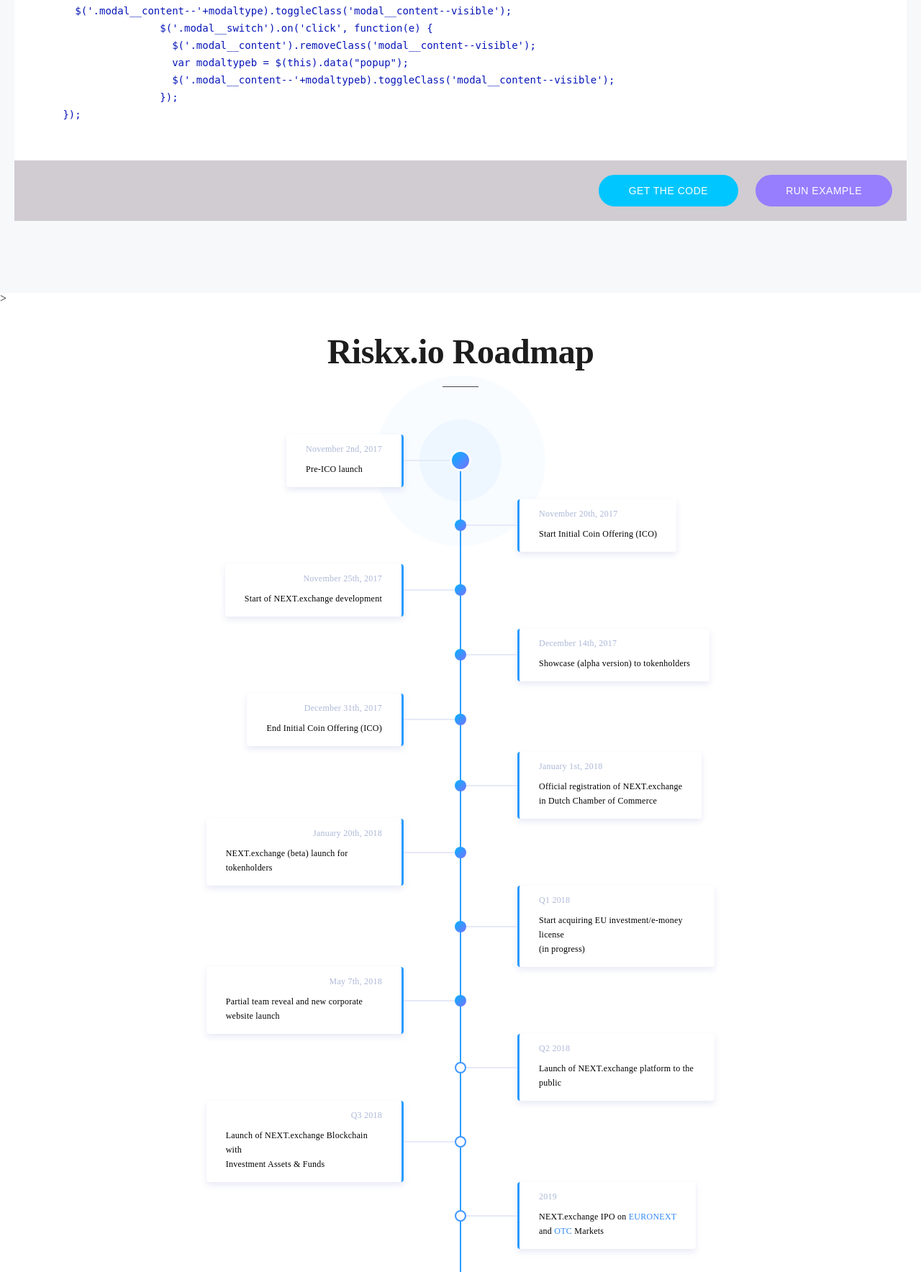
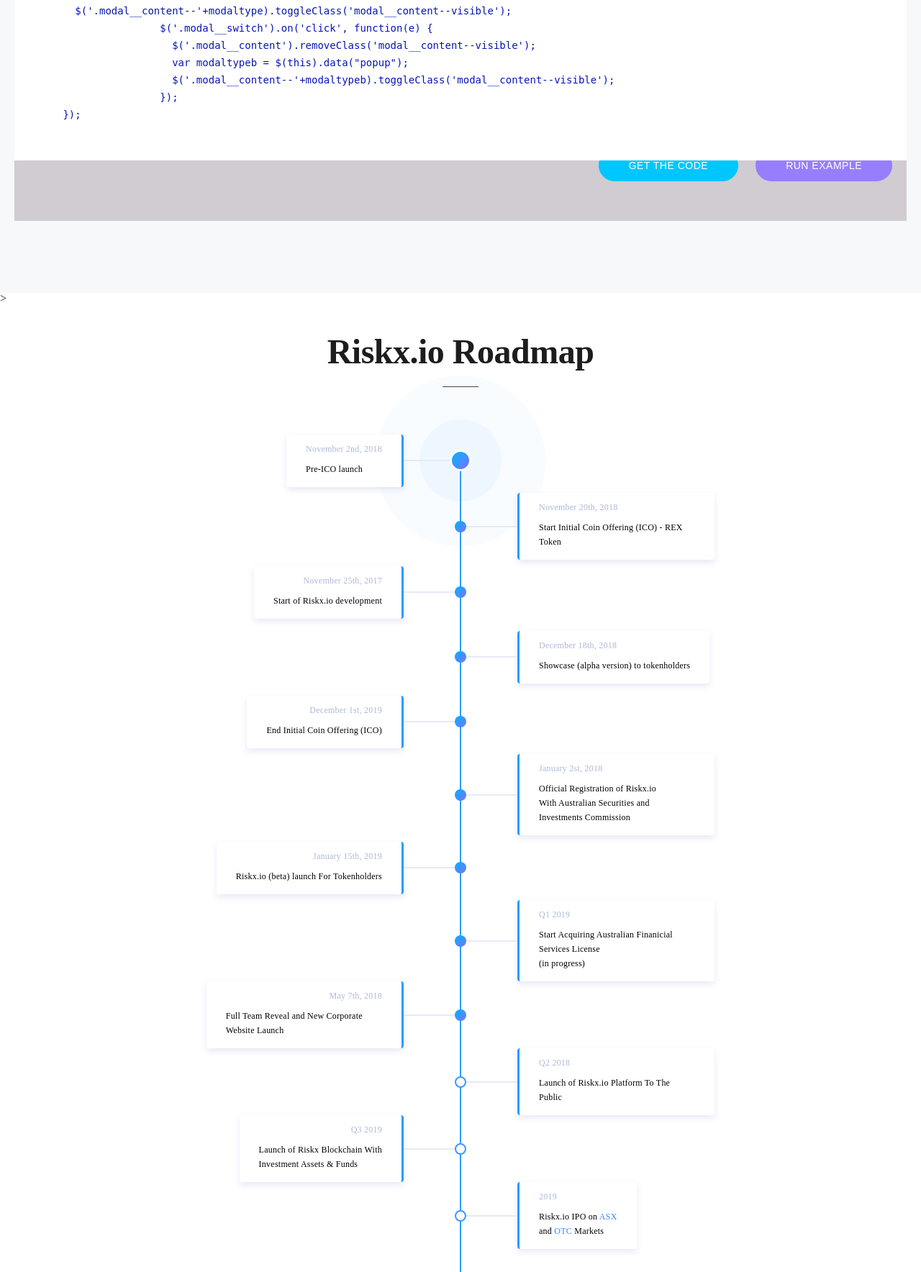
Before and after one commit to hotsiam/Riskx.io, a Django app: template swaps/templates/swaps/home.html in a window 1280 px wide. Shown: the part 2440-4208 px from the top of the page at 72% size. Run offline with Django 3.2, Linux system fonts and the light colour scheme; the template is opened without the code that fills it, so the values that code supplies are empty; some web fonts are replaced.

Commit message:
style adjustments

```diff
--- a/rex/settings.py
+++ b/rex/settings.py
@@ -25,7 +25,7 @@
 # SECURITY WARNING: don't run with debug turned on in production!
 DEBUG = True
 
-ALLOWED_HOSTS = ['139.59.179.88']
+ALLOWED_HOSTS = ['139.59.179.88', '127.0.0.1']
 
 
 # Application definition
--- a/rex/static/style.css
+++ b/rex/static/style.css
@@ -713,6 +713,7 @@
 /*  6. BUTTONS	 			 */
 /*===============================================*/
  .btn{
+ 	position:relative;
 	padding:12px 40px;
 	margin:0 20px 0 0;
 	font-size:14px;
@@ -724,6 +725,7 @@
 	-webkit-transition: all 0.3s ease;
 	-moz-transition: all 0.3s ease;
 	transition: all 0.3s ease;
+	top:-35px;
  }
   .btn:hover{
 	  cursor:pointer;
@@ -839,11 +841,11 @@
 	text-align:left;
 }
 .intro__title{
-	width:700px;
+	width:500px;
 	position: relative;
     top: 20px;
 	padding:0 0 15px 0;
-	font-size:20px;
+	font-size:1px;
 	line-height:60px;
 	letter-spacing:1px;
 	font-weight:650;
@@ -856,12 +858,14 @@
 	display:block;
 	float:left;
 	padding:0 10px 0 0;
+	font-size:40px;
 }
 .intro__title__words-animation{
 	position:relative;
 	width:700px;
 	float:left;
 	letter-spacing:-1px;
+	font-size:40px;
 }
 .word {
   position: absolute;
@@ -891,9 +895,9 @@
 }
 .intro__subtitle{
 	position: relative;
-    top: 100px;
+    top: 90px;
 	padding:0 0 40px 0;
-	font-size:15px;
+	font-size:14px;
 	line-height:34px;
 	letter-spacing:0.4px;
 	clear:both;
@@ -953,6 +957,8 @@
     -ms-animation-fill-mode: both;
     -o-animation-fill-mode: both;
     animation-fill-mode: both;
+    position:relative;
+    top:-60px;
 }
 @keyframes slideInFromRight {
   0% {
--- a/swaps/templates/swaps/home.html
+++ b/swaps/templates/swaps/home.html
@@ -55,7 +55,7 @@
 							<span class="intro__title--word-animated word">Income</span>
 						</div>
 					</div>
-					<div class="intro__subtitle">Join us an and customise intuitive derivative contracts that you can deploy on the Riskx.io blockchain. Is the interest expense on your credit card too high? Or maybe you're a large multinational wanting to reduce your exposure to LIBOR? Use the Riskx.io platform to hedge against any type of risk exposure.</div>
+					<div class="intro__subtitle">Join us an and customise derivative smart contracts that you can deploy on the Riskx.io blockchain, using a simple and intuitive user interface. Is the interest on your credit card too high? Or maybe you're a large multinational wanting to reduce exposure to LIBOR? Use the Riskx.io platform to hedge against a range of risk exposures.</div>
 					<div class="intro__buttons intro__buttons--left">
 						<a href="{% static 'home.html' %}" class="btn btn--blue-bg btn--play modal-toggle" data-openpopup="animation">WATCH DEMO</a>
 						<a href="{% static 'home.html' %}" class="btn btn--red-bg">Read Whitepaper</a>
@@ -262,7 +262,7 @@
 	                    <div class="list-years1__over">
 	                        <div class="list-years1__vertical">
 	                            <div class="list-years1__block">
-	                                <div class="list-years1__date">November 2nd, 2017</div>
+	                                <div class="list-years1__date">November 2nd, 2018</div>
 	                                <p>Pre-ICO launch</p>
 	                            </div>
 	                        </div>
@@ -274,8 +274,8 @@
 	                    <div class="list-years1__over">
 	                        <div class="list-years1__vertical">
 	                            <div class="list-years1__block">
-	                                <div class="list-years1__date">November 20th, 2017</div>
-	                                <p>Start Initial Coin Offering (ICO)</p>
+	                                <div class="list-years1__date">November 20th, 2018</div>
+	                                <p>Start Initial Coin Offering (ICO) - REX Token</p>
 	                            </div>
 	                        </div>
 	                    </div>
@@ -287,7 +287,7 @@
 	                        <div class="list-years1__vertical">
 	                            <div class="list-years1__block">
 	                                <div class="list-years1__date">November 25th, 2017</div>
-	                                <p>Start of NEXT.exchange development</p>
+	                                <p>Start of Riskx.io development</p>
 	                            </div>
 	                        </div>
 	                    </div>
@@ -298,7 +298,7 @@
 	                    <div class="list-years1__over">
 	                        <div class="list-years1__vertical">
 	                            <div class="list-years1__block">
-	                                <div class="list-years1__date">December 14th, 2017</div>
+	                                <div class="list-years1__date">December 18th, 2018</div>
 	                                <p>Showcase (alpha version) to tokenholders</p>
 	                            </div>
 	                        </div>
@@ -310,7 +310,7 @@
 	                    <div class="list-years1__over">
 	                        <div class="list-years1__vertical">
 	                            <div class="list-years1__block">
-	                                <div class="list-years1__date">December 31th, 2017</div>
+	                                <div class="list-years1__date">December 1st, 2019</div>
 	                                <p>End Initial Coin Offering (ICO)</p>
 	                            </div>
 	                        </div>
@@ -322,8 +322,8 @@
 	                    <div class="list-years1__over">
 	                        <div class="list-years1__vertical">
 	                            <div class="list-years1__block">
-	                                <div class="list-years1__date">January 1st, 2018</div>
-	                                <p>Official registration of NEXT.exchange <br>in Dutch Chamber of Commerce</p>
+	                                <div class="list-years1__date">January 2st, 2018</div>
+	                                <p>Official Registration of Riskx.io <br>With Australian Securities and Investments Commission</p>
 	                            </div>
 	                        </div>
 	                    </div>
@@ -334,8 +334,8 @@
 	                    <div class="list-years1__over">
 	                        <div class="list-years1__vertical">
 	                            <div class="list-years1__block">
-	                                <div class="list-years1__date">January 20th, 2018</div>
-	                                <p>NEXT.exchange (beta) launch for tokenholders</p>
+	                                <div class="list-years1__date">January 15th, 2019</div>
+	                                <p>Riskx.io (beta) launch For Tokenholders</p>
 	                            </div>
 	                        </div>
 	                    </div>
@@ -346,8 +346,8 @@
 	                    <div class="list-years1__over">
 	                        <div class="list-years1__vertical">
 	                            <div class="list-years1__block">
-	                                <div class="list-years1__date">Q1 2018</div>
-	                                <p>Start acquiring EU investment/e-money license <br>(in progress)</p>
+	                                <div class="list-years1__date">Q1 2019</div>
+	                                <p>Start Acquiring Australian Finanicial Services License <br>(in progress)</p>
 	                            </div>
 	                        </div>
 	                    </div>
@@ -359,7 +359,7 @@
 	                        <div class="list-years1__vertical">
 	                            <div class="list-years1__block">
 	                                <div class="list-years1__date">May 7th, 2018</div>
-	                                <p>Partial team reveal and new corporate website launch</p>
+	                                <p>Full Team Reveal and New Corporate Website Launch</p>
 	                            </div>
 	                        </div>
 	                    </div>
@@ -371,7 +371,7 @@
 	                        <div class="list-years1__vertical">
 	                            <div class="list-years1__block">
 	                                <div class="list-years1__date">Q2 2018</div>
-	                                <p>Launch of NEXT.exchange platform to the public</p>
+	                                <p>Launch of Riskx.io Platform To The Public</p>
 	                            </div>
 	                        </div>
 	                    </div>
@@ -382,8 +382,8 @@
 	                    <div class="list-years1__over">
 	                        <div class="list-years1__vertical">
 	                            <div class="list-years1__block">
-	                                <div class="list-years1__date">Q3 2018</div>
-	                                <p>Launch of NEXT.exchange Blockchain with <br>Investment Assets & Funds</p>
+	                                <div class="list-years1__date">Q3 2019</div>
+	                                <p>Launch of Riskx Blockchain With <br>Investment Assets & Funds</p>
 	                            </div>
 	                        </div>
 	                    </div>
@@ -395,7 +395,7 @@
 	                        <div class="list-years1__vertical">
 	                            <div class="list-years1__block">
 	                                <div class="list-years1__date">2019</div>
-	                                <p>NEXT.exchange IPO on <a href="">EURONEXT</a> <br>and <a href="">OTC</a> Markets</p>
+	                                <p>Riskx.io IPO on <a href="">ASX</a> <br>and <a href="">OTC</a> Markets</p>
 	                            </div>
 	                        </div>
 	                    </div>
```
